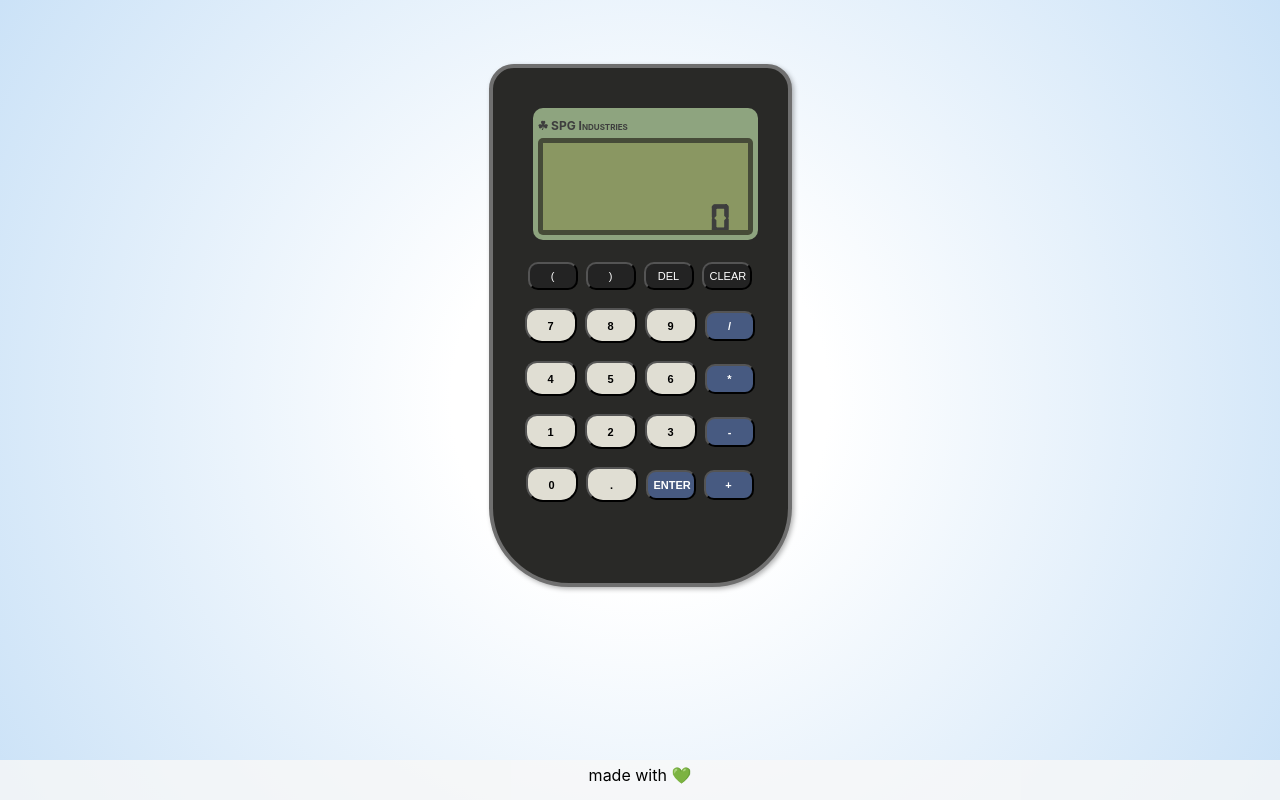
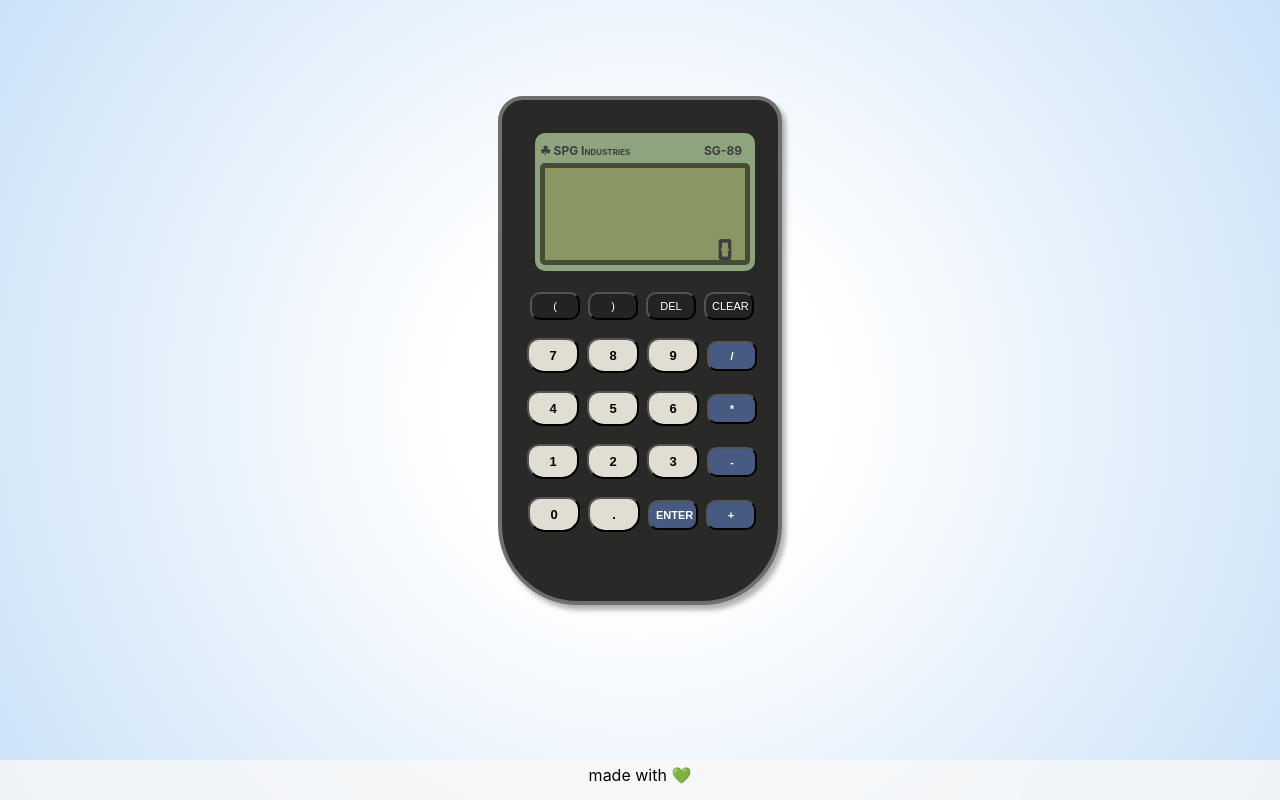
Before and after one commit to nodrognaes/calc, a React (Vite) app: page / in a window 1280 px wide. Built offline with nearby package versions, Linux system fonts and the light colour scheme.

Commit message:
branding

```diff
--- a/src/components/Button/button.css
+++ b/src/components/Button/button.css
@@ -13,7 +13,7 @@ button {
     height: 35px;
     border-radius: 12px 12px 17px 17px;
     font-weight: bold;
-    font-size: 11px;
+    font-size: 13px;
 }
 
 .white:active {
--- a/src/components/Calc/calc.css
+++ b/src/components/Calc/calc.css
@@ -1,11 +1,11 @@
 .calc {
     color: rgb(62, 62, 62);
-    max-width: 215px;
+    max-width: 210px;
     height: 435px;
     background-color: #292927;
-    padding: 40px;
+    padding: 33px;
     border: 4.5px solid rgb(111, 111, 111);
     border-radius: 25px 25px 80px 80px;
-    margin: 5% auto;
-    box-shadow: 2px 2px 5px rgba(0, 0, 0, 0.3);
+    margin: 7.5% auto;
+    box-shadow: 4px 5px 5px rgba(0, 0, 0, 0.3);
   }
--- a/src/components/Window/Window.jsx
+++ b/src/components/Window/Window.jsx
@@ -4,7 +4,7 @@ import './window.css';
 export default function Window({ display }) {
 
   return (
-    <div className='windowBorder'> ☘ SPG Industries
+    <div className='windowBorder'> ☘ SPG Industries <span>SG-89</span>
       <div className='display'>{display}</div>
     </div>
   )
--- a/src/components/Window/window.css
+++ b/src/components/Window/window.css
@@ -5,10 +5,10 @@
 
 .windowBorder {
     background-color: #8ea47f;
-    padding: 10px 5px 4px 5px;
     border-radius: 10px;
     width: 100%;
-    margin: 0 auto 13px;
+    margin: 0 auto 12px;
+    padding: 10px 5px 5px 5px;
     text-align: left;
     text-transform:capitalize;
     font-variant:small-caps;
@@ -16,12 +16,17 @@
     font-size: 12px;
 }
 
+.windowBorder span {
+    float: right;
+    margin-right: 8px;
+}
+
 .display {
     background-color: #8a9762;
     text-align: right;
-    padding: 60px 15px 5px;
+    padding: 70px 10px 5px;
     margin: 5px auto 1px;
-    font-size: 40px;
+    font-size: 30px;
     font-family: 'digital-7';
     letter-spacing: 3.5px;
     border: 5px rgba(34, 34, 34, 0.645) solid;
```
